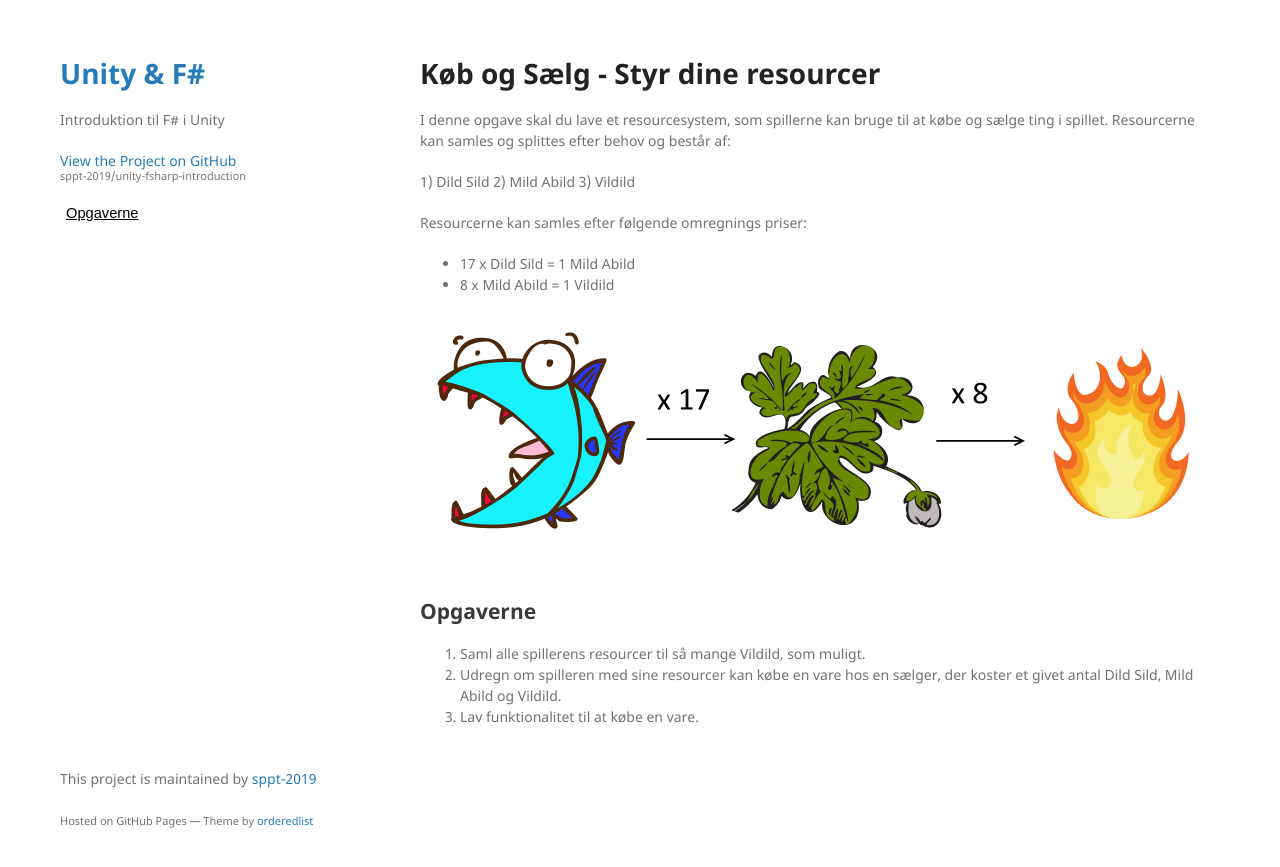
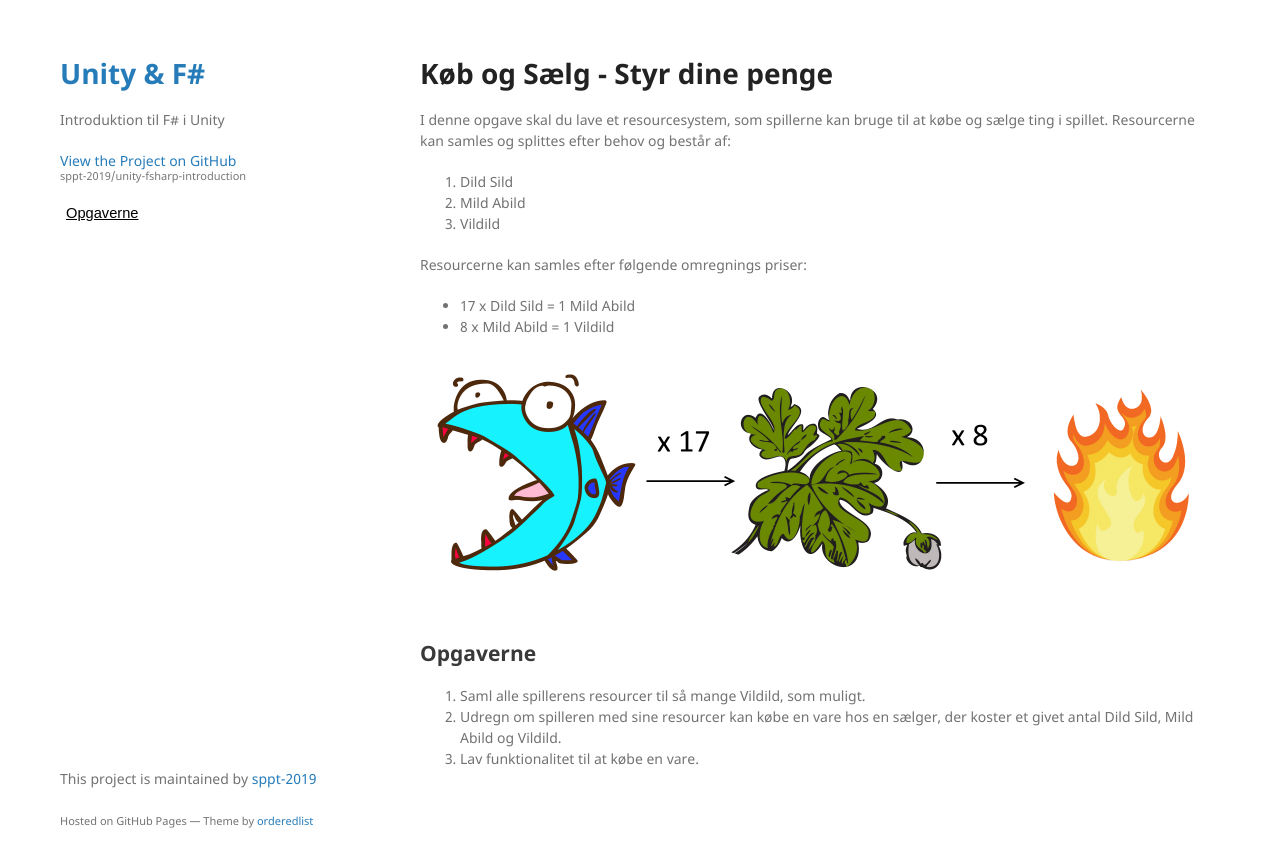
Before and after one commit to sppt-2019/unity-fsharp-introduction, a Jekyll site: the page built from tasks/resources.md, in a window 1280 px wide. Shown: the top 867 px of the page. Built offline with Jekyll 4.4.1, drawn with Linux system fonts in a browser that asks for light colours; our own code applies the rules of GitHub Pages for plain Markdown files.

```diff
--- a/tasks/resources.md
+++ b/tasks/resources.md
@@ -1,10 +1,10 @@
-# Køb og Sælg - Styr dine resourcer
+# Køb og Sælg - Styr dine penge
 
 I denne opgave skal du lave et resourcesystem, som spillerne kan bruge til at købe og sælge ting i spillet. Resourcerne kan samles og splittes efter behov og består af:
 
-1) Dild Sild
-2) Mild Abild
-3) Vildild
+1. Dild Sild
+2. Mild Abild
+3. Vildild
 
 Resourcerne kan samles efter følgende omregnings priser:
 - 17 x Dild Sild = 1 Mild Abild
```
Also changed, not shown: README.md (+10 -2 lines), csharp-concurrency.md (added, +1 -0 lines), fsharp-concurrency.md (added, +32 -0 lines), tasks/magnetic.md (+2 -2 lines).
